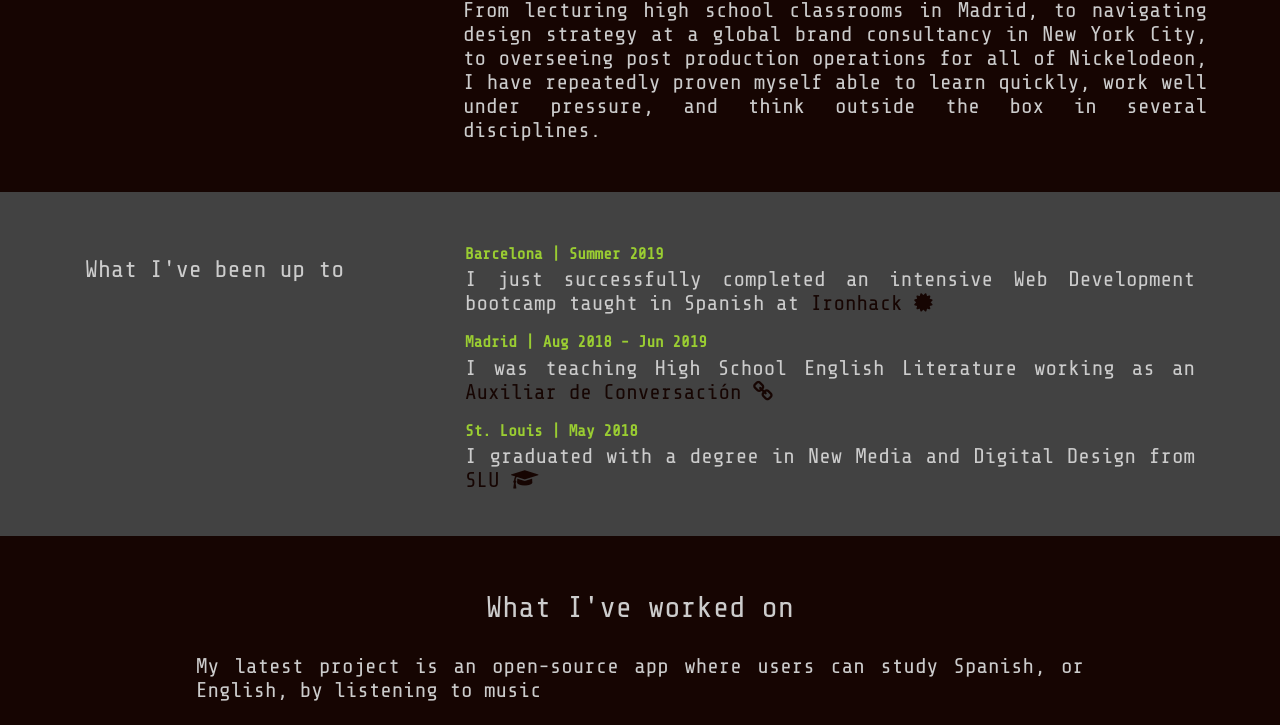
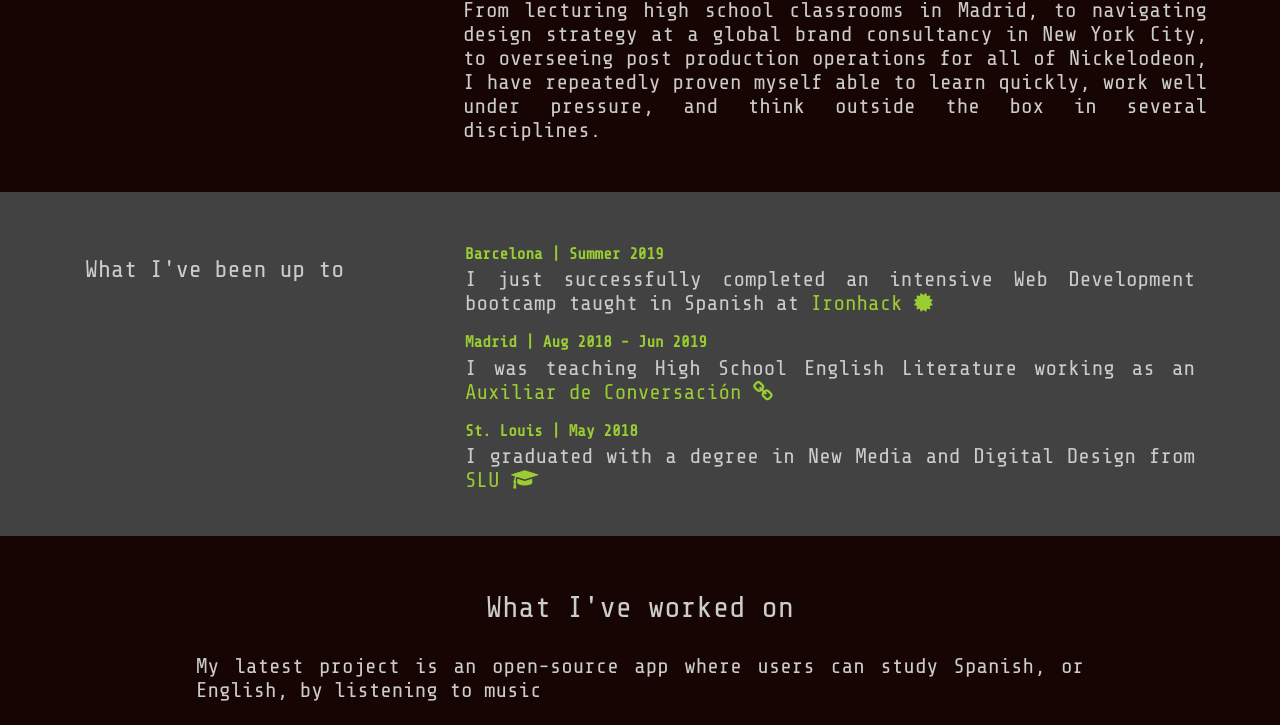
Before and after one commit to wodydoc/Mob-website-cohort-06-19, a plain HTML site: page index.html in a window 1280 px wide. Shown: the part 565-1290 px from the top of the page. Drawn offline with nearby package versions, Linux system fonts and the light colour scheme.

Commit message:
night mode again

```diff
--- a/style.css
+++ b/style.css
@@ -195,7 +195,7 @@ h1:focus {
 /* LAY OUT --- LAY OUT --- LAYOUT  */
 /* Generics */
 a {
-  color: var(--secondary-color) !important;
+  color: var(--tertiary-color) !important;
   text-decoration: none;
   -webkit-transition: color 0.5s ease-out;
   -moz-transition: color 0.5s ease-out;
@@ -203,7 +203,7 @@ a {
   -ms-transition: color 0.5s ease-out;
   transition: color 0.5s ease-out; }
   a:visited {
-    color: var(--tertiary-color) !important; }
+    color: var(--secondary-color) !important; }
   a:hover {
     color: red;
     text-decoration: none !important; }
```
